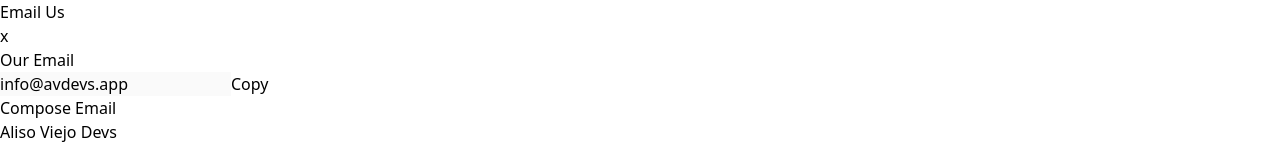
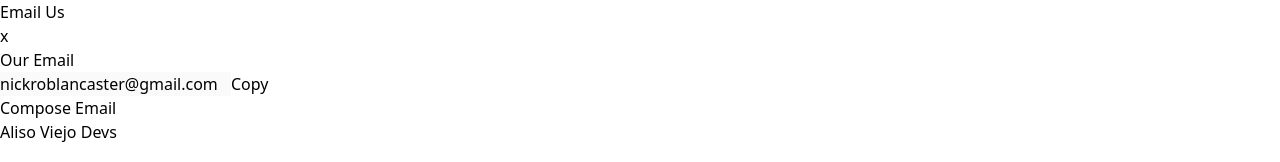
Before and after one commit to NickRobLancaster/dev-site, a Vue app: page / in a window 1280 px wide. Both pictures are taken after a click on the button "Email Us". Shown: the top 162 px of the page. Built offline with nearby package versions, Linux system fonts and the light colour scheme.

Commit message:
updated compose email area

```diff
--- a/src/components/WebsiteSPA.vue
+++ b/src/components/WebsiteSPA.vue
@@ -11,8 +11,8 @@ const toggleDarkMode = () => (darkMode.value = !darkMode.value);
 
 const site = reactive({
   name: "Aliso Viejo Devs",
-  email: "info@avdevs.io",
-  phone: "8888558555",
+  email: "nickroblancaster@gmail.com",
+  phone: "7143952633",
   address: ["22501 Chase", "Apt 3112", "Aliso Viejo", "CA", "92656"],
 });
 
@@ -108,7 +108,7 @@ const copyText = (textToCopy) => {
             disabled
             type="text"
             class="p-3 rounded-l-2xl bg-white"
-            value="info@avdevs.app"
+            :value="site.email"
           /><button
             @click="copyText(site.email)"
             class="p-3 bg-gray-500 text-white rounded-r-2xl hover:bg-gray-700"
@@ -118,7 +118,7 @@ const copyText = (textToCopy) => {
         </div>
 
         <a
-          href="mailto:info@avdevs.app"
+          :href="`mailto:` + site.email"
           class="p-3 bg-emerald-500 text-white rounded-2xl hover:bg-emerald-700 shadow-2xl"
         >
           Compose Email
```
